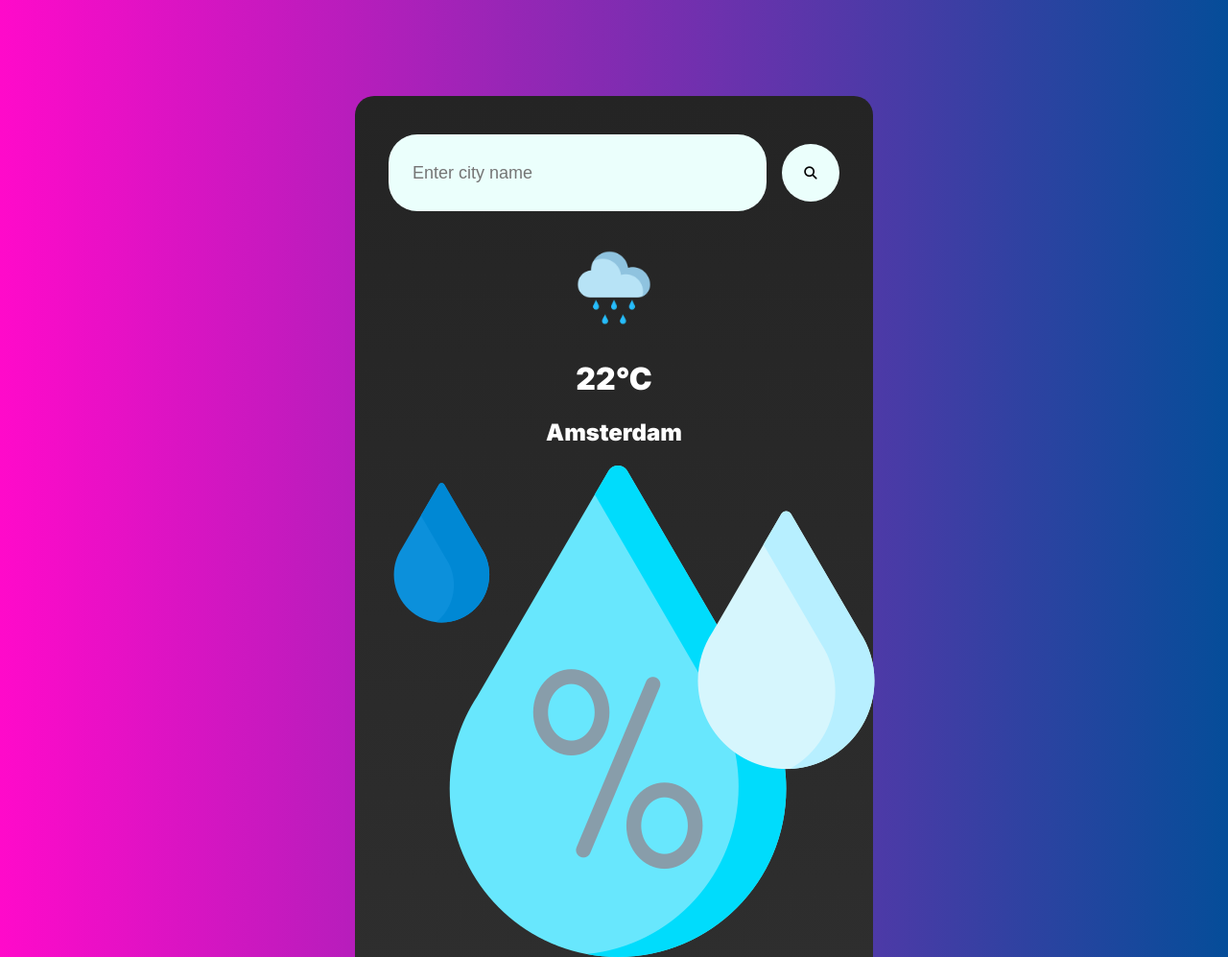
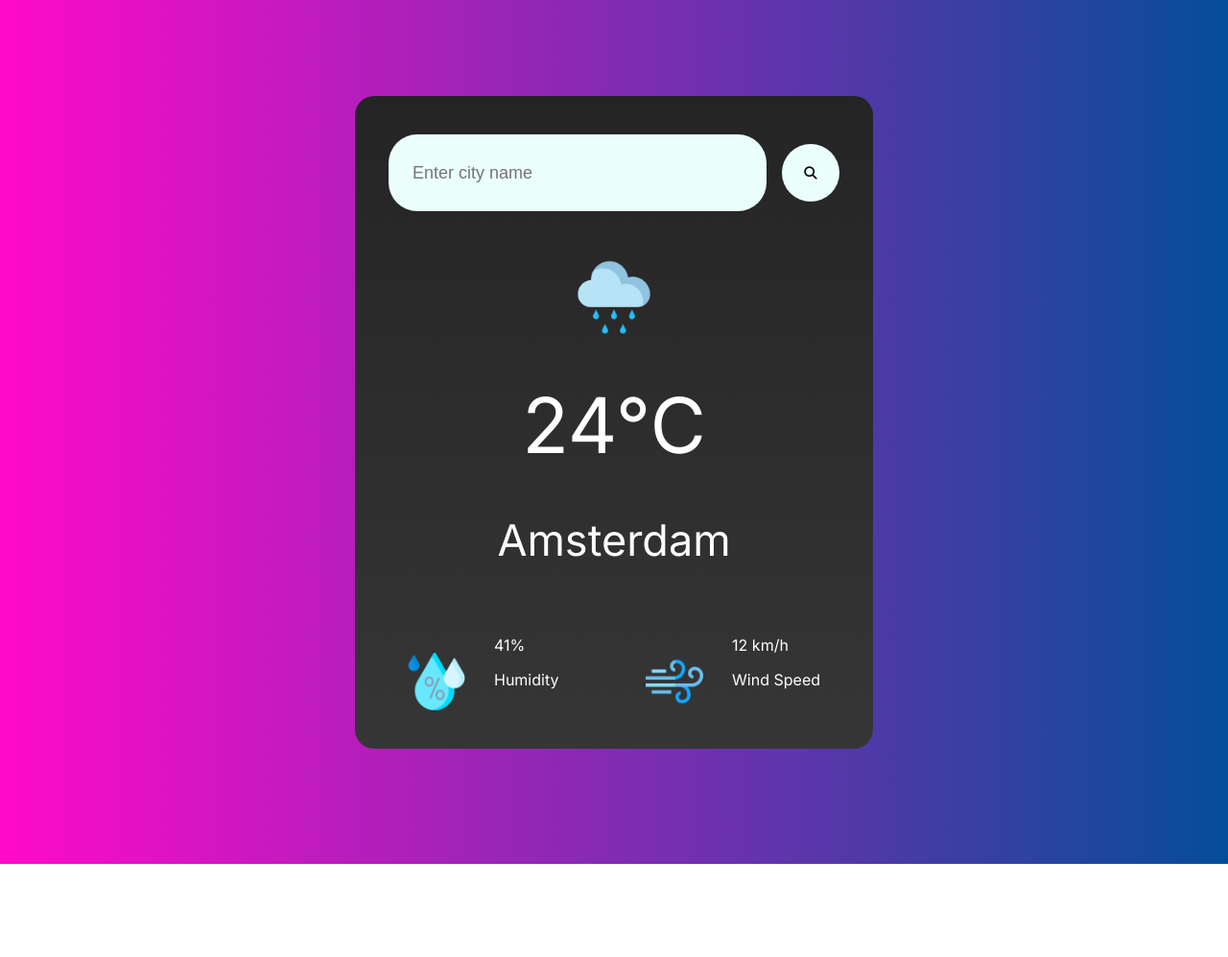
Before and after one commit to cihanyilmazzz/Weather-App, a plain HTML site: page index.html in a window 1280 px wide. Shown: the top 997 px of the page at 96% size. After the commit the page ends 900 px from the top, so only its background shows below. Drawn offline with Linux system fonts and the light colour scheme.

Commit message:
style update

```diff
--- a/index.html
+++ b/index.html
@@ -18,18 +18,18 @@
         </div>
         <div class="weather">
             <img src="img/rain.png" alt="rain" class="weather-icon">
-            <h1 class="temp">22°C</h1>
+            <h1 class="temp">24°C</h1>
             <h2 class="city">Amsterdam</h2>
             <div class="details">
                 <div class="col">
-                    <img src="img/humidity.png" alt="humidity">
+                    <img src="img/humidity.png" alt="humidity" class="weather-icon">
                     <div>
                         <p class="humidity">41%</p>
                         <p>Humidity</p>
                     </div>
                 </div>
                 <div class="col">
-                    <img src="img/wind.png" alt="humidity">
+                    <img src="img/wind.png" alt="humidity" class="weather-icon">
                     <div>
                         <p class="wind">12 km/h</p>
                         <p>Wind Speed</p>
--- a/style.css
+++ b/style.css
@@ -54,8 +54,40 @@ body {
 .search button i {
   width: 16px;
 }
-
+.weather img {
+  margin-top: 40px;
+}
 .weather-icon {
   width: 100px;
-  margin-top: 30px;
 }
+.weather h1 {
+  font-size: 5rem;
+  font-weight: 500;
+  margin-top: 30px !important;
+}
+
+.weather h2 {
+  font-size: 45px;
+  font-weight: 400;
+  margin-top: -10px;
+}
+.details {
+  display: flex;
+  align-items: center;
+  justify-content: space-between;
+  padding: 0 20px;
+  margin-top: 50px;
+}
+.col {
+  display: flex;
+  align-items: center;
+  text-align: left;
+  justify-content: center;
+}
+.col p {
+  padding-left: 20px;
+}
+.col img {
+  width: 60px;
+  margin-right: 10px;
+}
```
